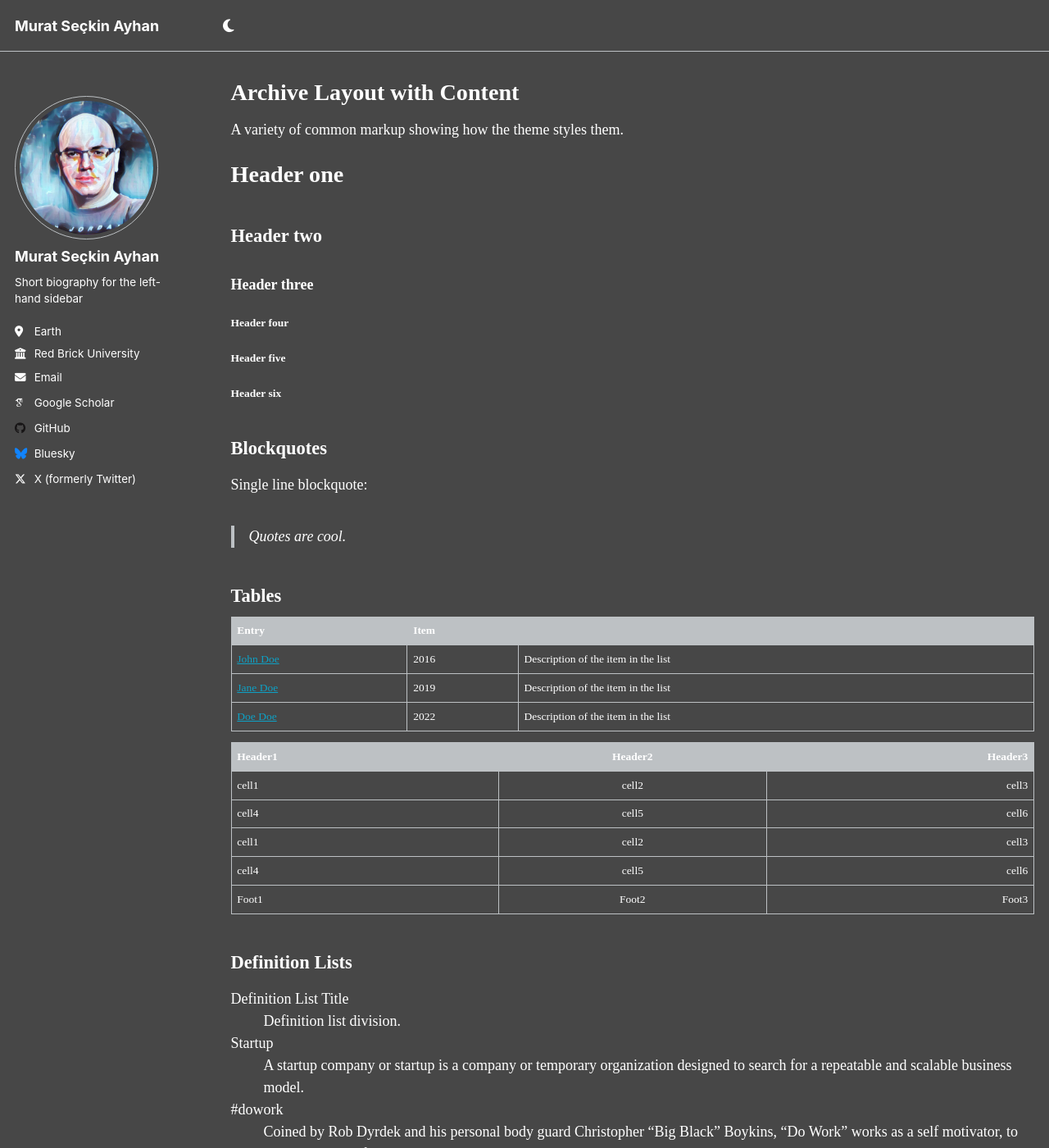
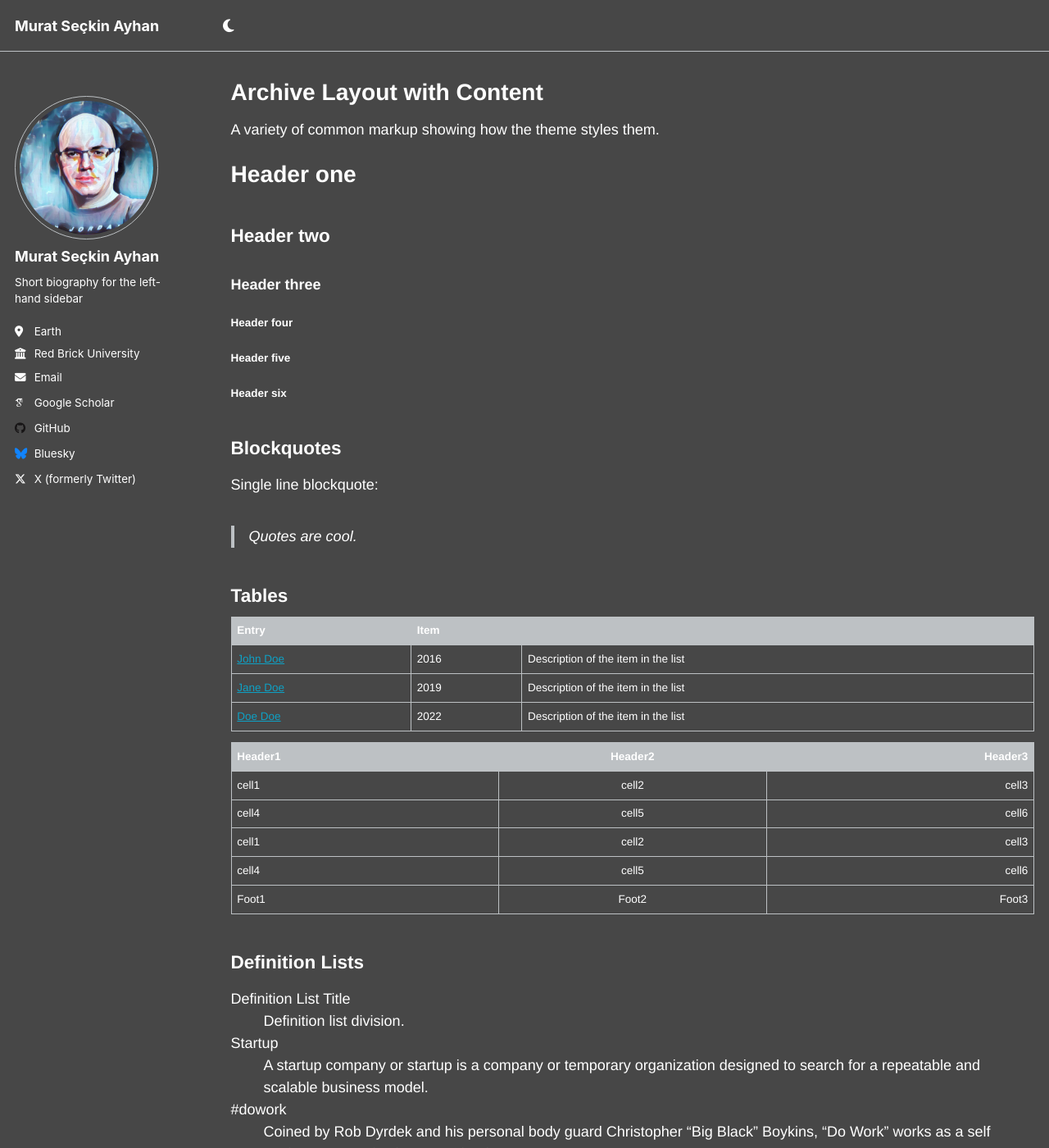
Before and after one commit to msayhan/msayhan.github.io, a Jekyll site: the page built from _pages/archive-layout-with-content.md, in a window 1280 px wide and 1400 px high. Shown: the whole window at 82% size. Built offline with Jekyll 4.4.1, drawn with Linux system fonts in a browser that asks for light colours; some web fonts are replaced; a script that is not in the unit is left out.

Commit message:
helvetica, no sans-serif

```diff
--- a/_sass/_themes.scss
+++ b/_sass/_themes.scss
@@ -20,13 +20,13 @@ $monospace                  : Monaco, Consolas, "Lucida Console", monospace;
 
 /* Sans serif typefaces */
 $sans-serif-narrow          : $sans-serif;
-$helvetica                  : Helvetica, "Helvetica Neue", Arial, sans-serif;
+$helvetica                  : Helvetica, "Helvetica Neue", Arial; //, sans-serif;
 
 /* Serif typefaces */
 $georgia                    : Georgia, serif;
 $times                      : Times, serif;
 $bodoni                     : "Bodoni MT", serif;
-$calisto                    : "Calisto MT", serif;
+$calisto                    : "Calisto MT"; //, serif;
 $garamond                   : Garamond, serif;
 
 /* Type scale */
@@ -39,9 +39,9 @@ $type-size-6                : 0.75em;   // ~12px
 $type-size-7                : 0.6875em; // ~11px
 $type-size-8                : 0.625em;  // ~10px
 
-$global-font-family         : $calisto; // $sans-serif;
-$header-font-family         : $calisto; // $sans-serif;
-$caption-font-family        : $calisto; // $serif;
+$global-font-family         : $helvetica; // $sans-serif;
+$header-font-family         : $helvetica; // $sans-serif;
+$caption-font-family        : $helvetica; // $serif;
 
 /* ==========================================================================
    Breakpoints
```
